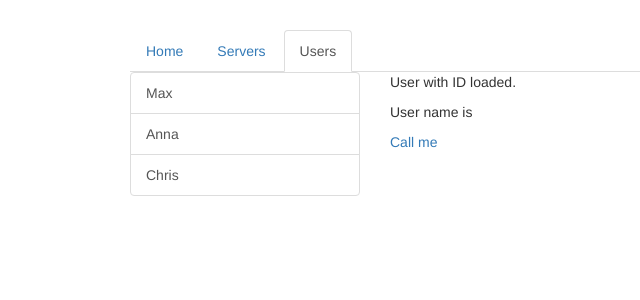
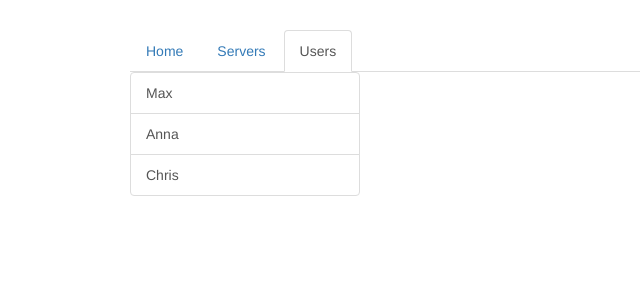
Before and after one commit to AydoanB/angular-the-complete-guide, an Angular app in the folder routing-start/: page /users in a window 1280 px wide. Shown: the top 300 px of the page, without its empty margins (135-775 px from the left). Built offline with nearby package versions, Linux system fonts and the light colour scheme.

Commit message:
Changes in user component

```diff
--- a/routing-start/src/app/users/users.component.html
+++ b/routing-start/src/app/users/users.component.html
@@ -2,6 +2,7 @@
   <div class="col-xs-12 col-sm-4">
     <div class="list-group">
       <a
+        [routerLink]="['/users', user.id, user.name]"
         href="#"
         class="list-group-item"
         *ngFor="let user of users">
@@ -10,6 +11,6 @@
     </div>
   </div>
   <div class="col-xs-12 col-sm-4">
-    <app-user></app-user>
+    <router-outlet></router-outlet>
   </div>
 </div>
```
